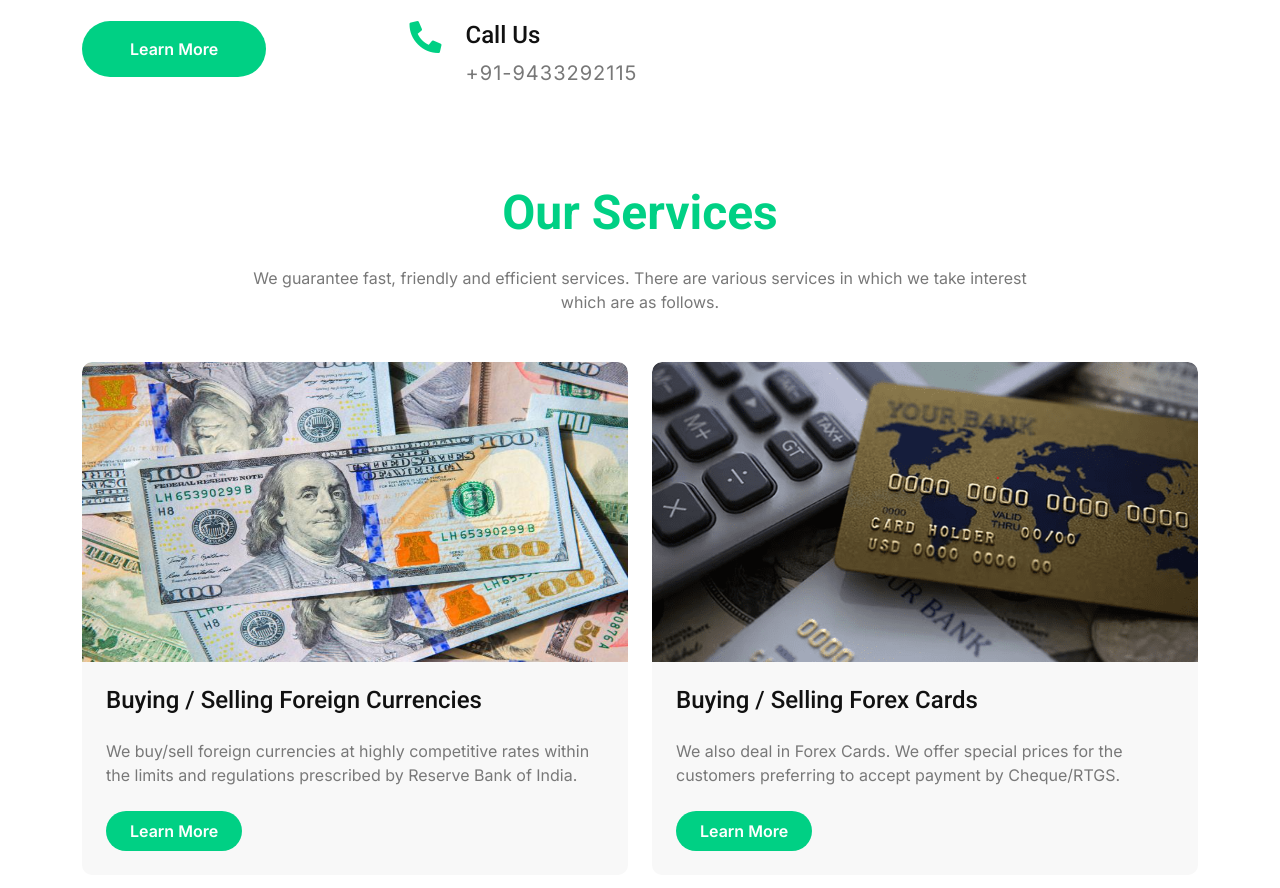
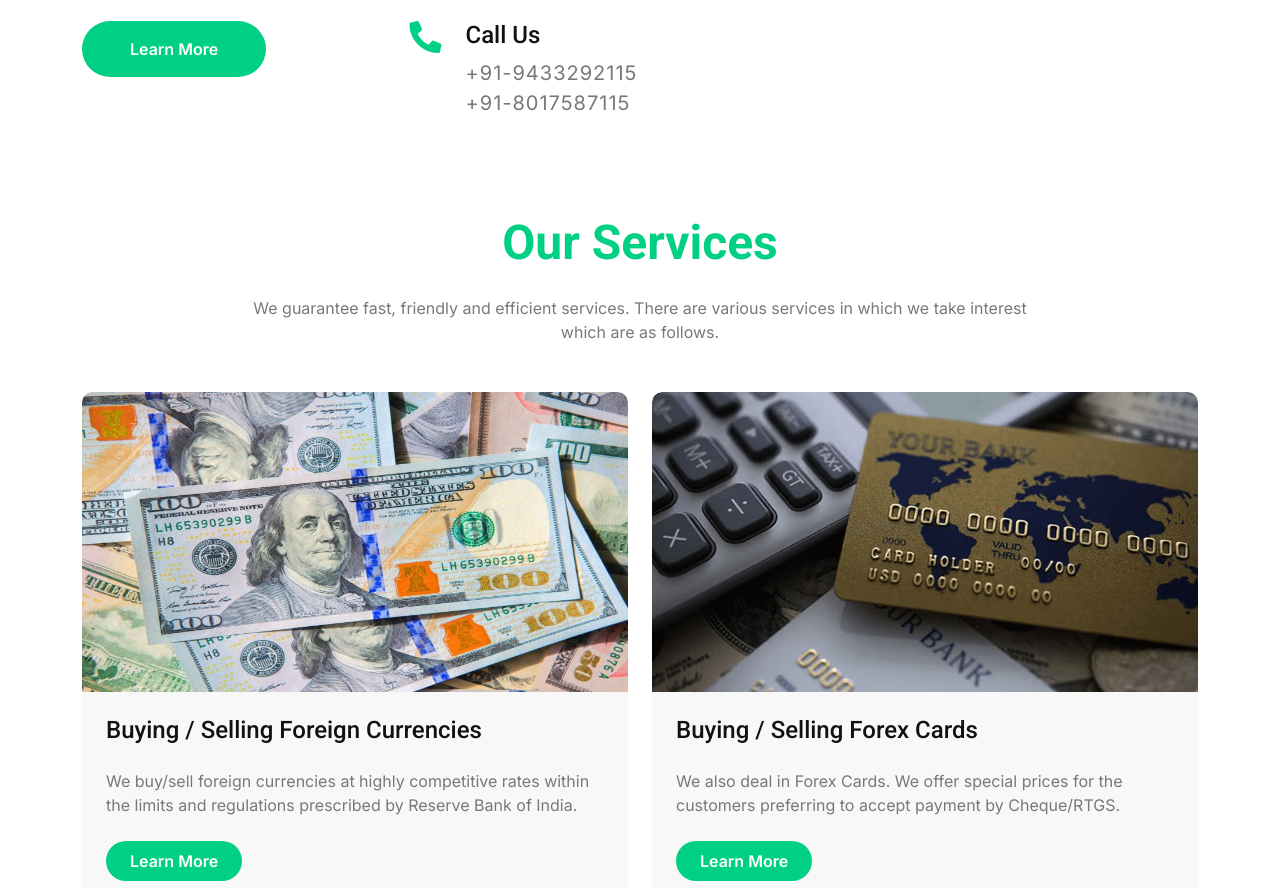
Before and after one commit to soumyadiproy97/MaityForex-Frontend, a plain HTML site: page index.html in a window 1280 px wide. Shown: the part 1282-2170 px from the top of the page. Drawn offline with nearby package versions, Linux system fonts and the light colour scheme; no server answers.

Commit message:
modified index page call

```diff
--- a/index.html
+++ b/index.html
@@ -321,6 +321,8 @@
                                     <div>
                                         <h4>Call Us</h4>
                                         <p class="mb-0 fs-5" style="letter-spacing: 1px;">+91-9433292115</p>
+
+                                        <p class="mb-0 fs-5" style="letter-spacing: 1px;">+91-8017587115</p>
                                     </div>
                                 </div>
                             </div>
```
